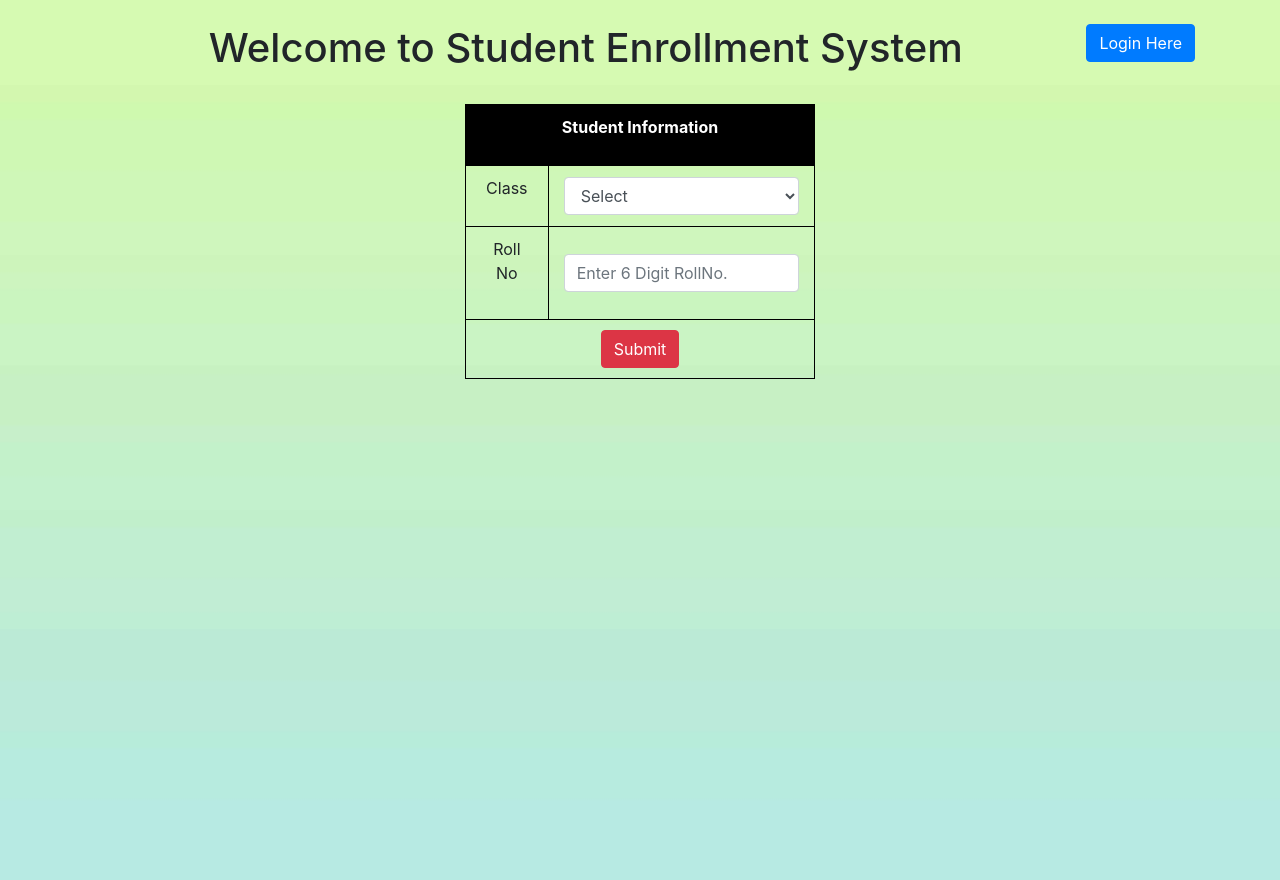
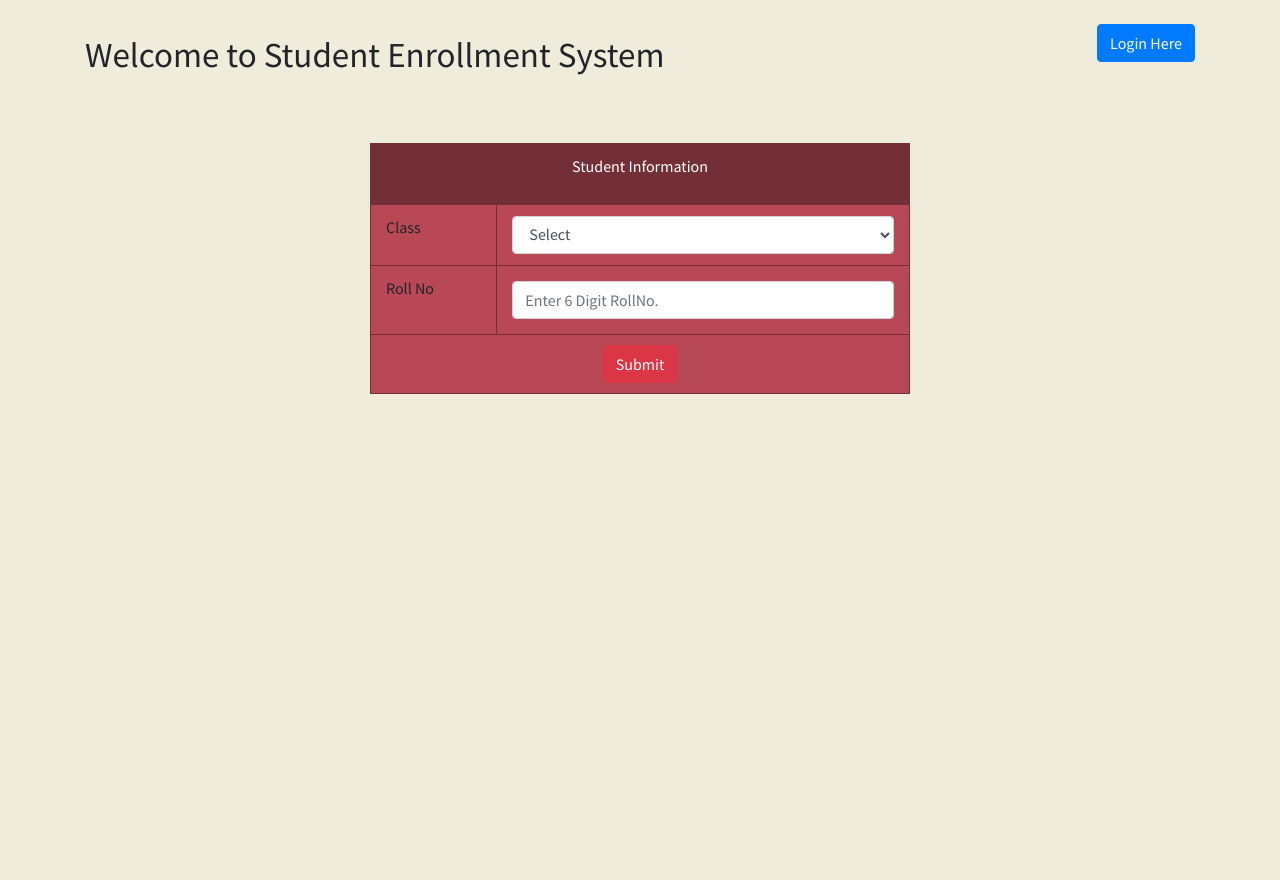
Before and after one commit to yashgupta2401/IT-StudentEnrollment, a PHP site: page / in a window 1280 px wide. Run offline with PHP 8.4, Linux system fonts and the light colour scheme; some libraries are stand-ins or nearby versions.

Commit message:
This is to change the index.html table. Changed all of the bg colors and most fonts

```diff
--- a/admin/login.php
+++ b/admin/login.php
@@ -56,6 +56,7 @@ if (isset($_POST['login'])) {
 	<link rel="stylesheet" href="../css/bootstrap.min.css">
 	<link rel="stylesheet" href="https://cdnjs.cloudflare.com/ajax/libs/animate.css/4.0.0/animate.min.css" />
 	<link rel="stylesheet" type="text/css" href="../css/style.css">
+
 	<style>
 		body,
 		html {
@@ -64,7 +65,8 @@ if (isset($_POST['login'])) {
 		}
 
 		body {
-			background-image: url("../form2.jpg");
+			background-color: #f0ecdc;
+    		font-family: Source Sans Pro;
 			height: 100%;
 			background-position: center;
 			background-repeat: no-repeat;
--- a/admin/register.php
+++ b/admin/register.php
@@ -87,7 +87,8 @@ if (isset($_POST['register'])) {
 		}
 
 		body {
-			background-image: url("../form2.jpg");
+			background-color: #f0ecdc;
+    		font-family: Source Sans Pro;
 			height: 100%;
 			background-position: center;
 			background-repeat: no-repeat;
--- /dev/null
+++ b/css/index.css
@@ -0,0 +1,36 @@
+body,
+ html {
+    height: 110%;
+    margin: 0;
+
+  }
+  body {
+    background-color: #f0ecdc;
+    font-family: Source Sans Pro;
+    height: 100%;
+    background-position: center;
+    background-repeat: no-repeat;
+    background-size: cover;
+
+  }
+  table,
+  th,
+  td {
+    border: 1px solid #722F37;
+    padding-top: 5px;
+    padding-bottom: 5px;
+    padding-left: 20px;
+    padding-right: 20px;
+    background-color:#b94856 ;
+  }
+  th {
+    background-color: #722F37;
+    color: white;
+  }
+  .navbar-brand{
+    font-size: 35px;
+    text-align: center;
+  }
+  .row p{
+    font-weight: 100;
+  }
--- a/css/style.css
+++ b/css/style.css
@@ -1,5 +1,7 @@
- .infotable th, .infotable td {
-    border: 1px solid black;
+
+
+.infotable th, .infotable td {
+    border: 1px solid #722F37;
     border-collapse: collapse;
     padding: 10px 15px;
   }
@@ -7,7 +9,7 @@
       width: 100%;
   }
   .infotable th{
-      background: #000;
+      background: #722F37;
       color: #fff;
   }
   .loginform{
--- a/index.php
+++ b/index.php
@@ -11,45 +11,25 @@
   <link rel="stylesheet" href="css/bootstrap.min.css">
   <link rel="stylesheet" href="https://cdnjs.cloudflare.com/ajax/libs/animate.css/4.0.0/animate.min.css" />
   <link rel="stylesheet" type="text/css" href="css/style.css">
+  <link rel="stylesheet" type="text/css" href="css/index.css">
+  <link href='https://fonts.googleapis.com/css?family=Source Sans Pro' rel='stylesheet'>
   <!--style for overall pagelook-->
-  <style>
-    body,
-    html {
-      height: 110%;
-      margin: 0;
-    }
 
-    body {
-      background-image: url("form2.jpg");
-      height: 100%;
-      background-position: center;
-      background-repeat: no-repeat;
-      background-size: cover;
-    }
-
-    table,
-    th,
-    td {
-      border: 1px solid black;
-      padding-top: 5px;
-      padding-bottom: 5px;
-      padding-left: 20px;
-      padding-right: 20px;
-    }
-  </style>
   <title>Student | Enrollment</title>
 </head>
 <!--Student Information-->
 
 <body>
   <div class="container"><br>
+
+
     <a class="btn btn-primary float-right" href="admin/login.php">Login Here</a>
-    <h1 class="text-center">Welcome to Student Enrollment System</h1><br>
+    <h1 class="navbar-brand">Welcome to Student Enrollment System</h1><br><br><br>
 
     <div class="row">
-      <div class="col-md-4 offset-md-4">
+      <div class="col-md-6 offset-md-3">
         <form method="POST">
-          <table class="text-center infotable">
+          <table class="infotable">
             <tr>
               <th colspan="2">
                 <p class="text-center">Student Information</p>
```
Also changed, not shown: css/form2.png (added), form2.jpg (deleted).
